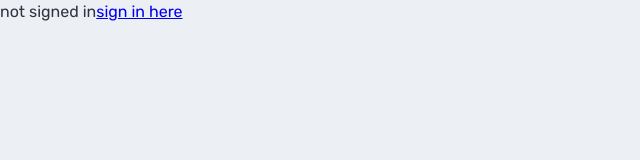
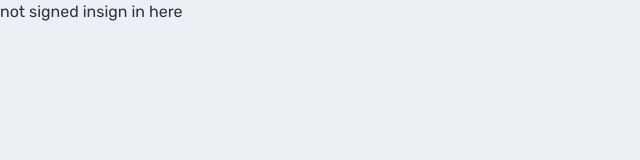
Before and after one commit to 01zulfi/quieter, a React (Create React App) app: page / in a window 1280 px wide. Shown: the top 160 px of the page, without its empty margins (0-640 px from the left). Built offline with nearby package versions, Linux system fonts and the light colour scheme.

Commit message:
Add global.css

```diff
--- a/src/index.tsx
+++ b/src/index.tsx
@@ -3,6 +3,7 @@ import ReactDOM from 'react-dom';
 import RouteSwitch from './RouteSwitch';
 import './styles/reset.css';
 import './styles/normalize.css';
+import './styles/global.css';
 
 ReactDOM.render(
   <React.StrictMode>
--- /dev/null
+++ b/src/styles/global.css
@@ -0,0 +1,15 @@
+#root {
+  min-height: 100vh;
+}
+
+a {
+  color: inherit;
+  background: inherit;
+  text-decoration: inherit;
+}
+
+h1,
+h2,
+h3 {
+  text-align: center;
+}
```
